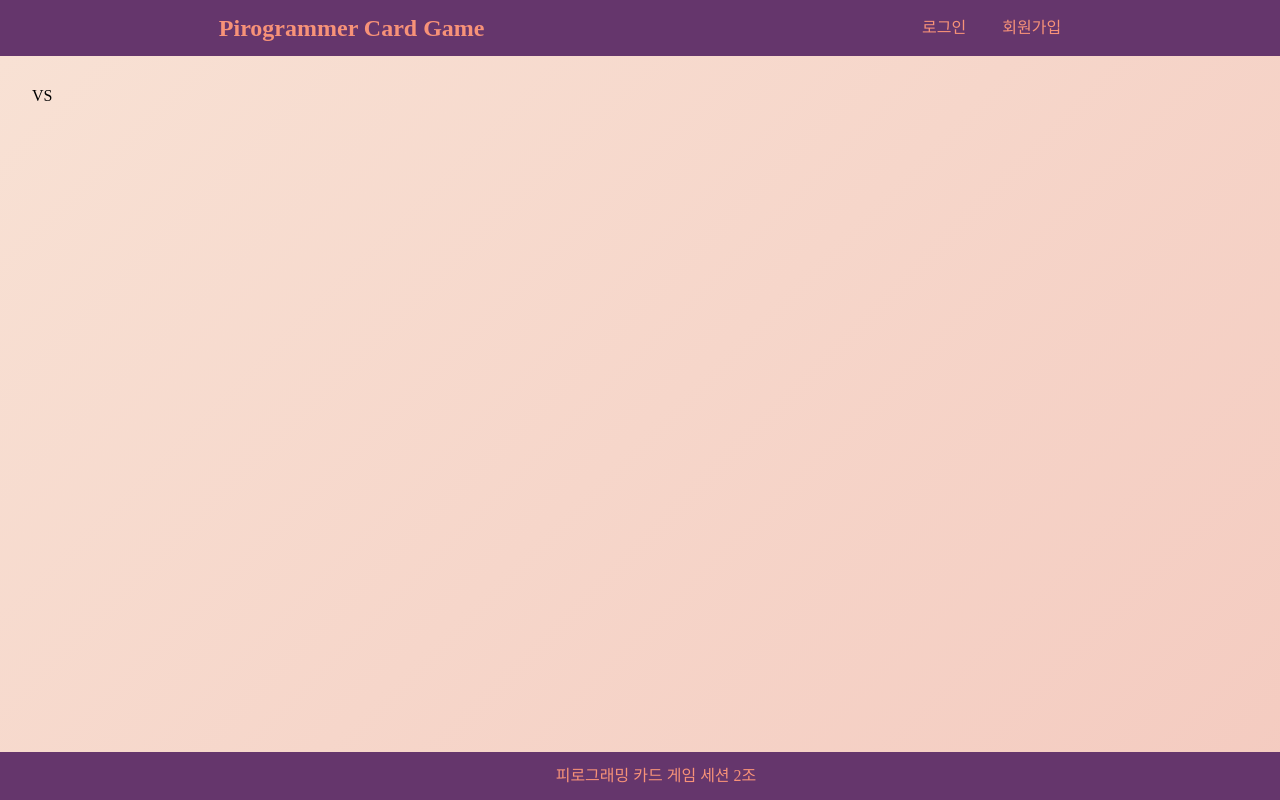
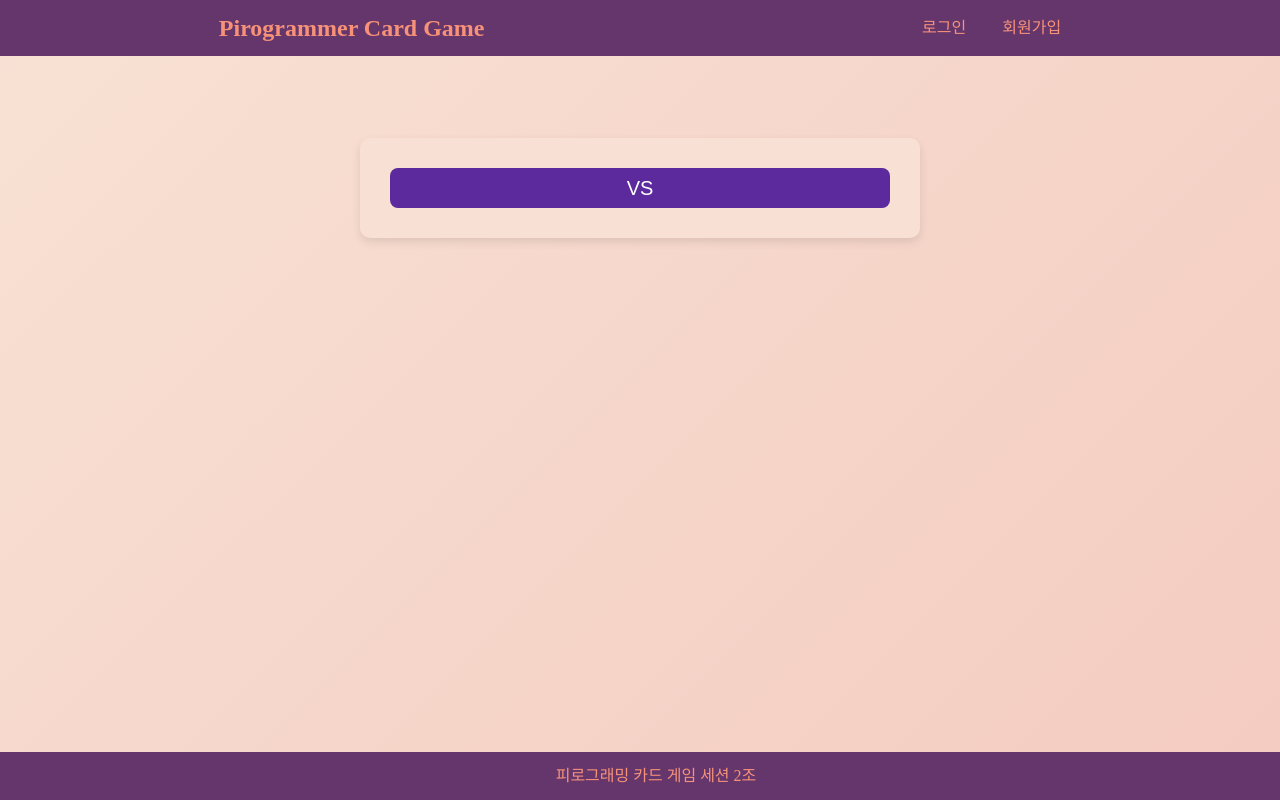
Before and after one commit to Pirogramming-22/Piro22_CardGame_2, a Django app: template games/templates/games/game_detail.html in a window 1280 px wide. Run offline with Django 5.2, Linux system fonts and the light colour scheme; the template is opened without the code that fills it, so the values that code supplies are empty.

Commit message:
[style] 디테일 페이지 css

```diff
--- a/games/templates/games/game_detail.html
+++ b/games/templates/games/game_detail.html
@@ -1,5 +1,90 @@
 {% extends 'base.html' %}
 {% block content %}
+<style>
+/* 게임 디테일 컨테이너 */
+.game-detail-container {
+    background-color: #F8E1D4;
+    border-radius: 10px;
+    padding: 30px;
+    width: 500px;
+    margin: 50px auto;
+    font-family: 'Arial', sans-serif;
+    box-shadow: 0 4px 10px rgba(0, 0, 0, 0.1);
+    text-align: center;
+}
+
+/* 게임 헤더 */
+.game-header {
+    background-color: #5C2A9D;
+    color: white;
+    padding: 10px;
+    border-radius: 8px;
+    font-size: 20px;
+}
+
+/* 게임 상태 설명 (진행 중...) */
+.game-subtitle {
+    font-size: 16px;
+    color: #555;
+    margin-top: 10px;
+}
+
+/* 게임 정보 섹션 */
+.game-info {
+    margin-top: 20px;
+    font-size: 18px;
+}
+
+.game-info p {
+    margin: 8px 0;
+}
+
+/* 버튼 스타일 */
+.action-button,
+.history-button {
+    background-color: #F6B93B;
+    color: white;
+    padding: 12px 20px;
+    border-radius: 5px;
+    font-size: 16px;
+    text-decoration: none;
+    margin: 10px 0;
+    display: inline-block;
+    cursor: pointer;
+    border: none;
+}
+
+.action-button:hover,
+.history-button:hover {
+    background-color: #F39C12;
+}
+
+/* 게임 종료 후 게임 결과 및 점수 */
+.game-result {
+    margin-top: 20px;
+    font-size: 18px;
+    font-weight: bold;
+}
+
+.game-result span {
+    font-size: 20px;
+}
+
+
+/* 전적 목록 버튼 */
+.history-button {
+    background-color: #5C2A9D;
+    padding: 12px 20px;
+    border-radius: 5px;
+    text-decoration: none;
+    font-size: 16px;
+    margin-top: 20px;
+}
+
+.history-button:hover {
+    background-color: #9B5CC0;
+}
+</style>
 
     <div class="game-detail-container">
         <div class="game-header">
```
